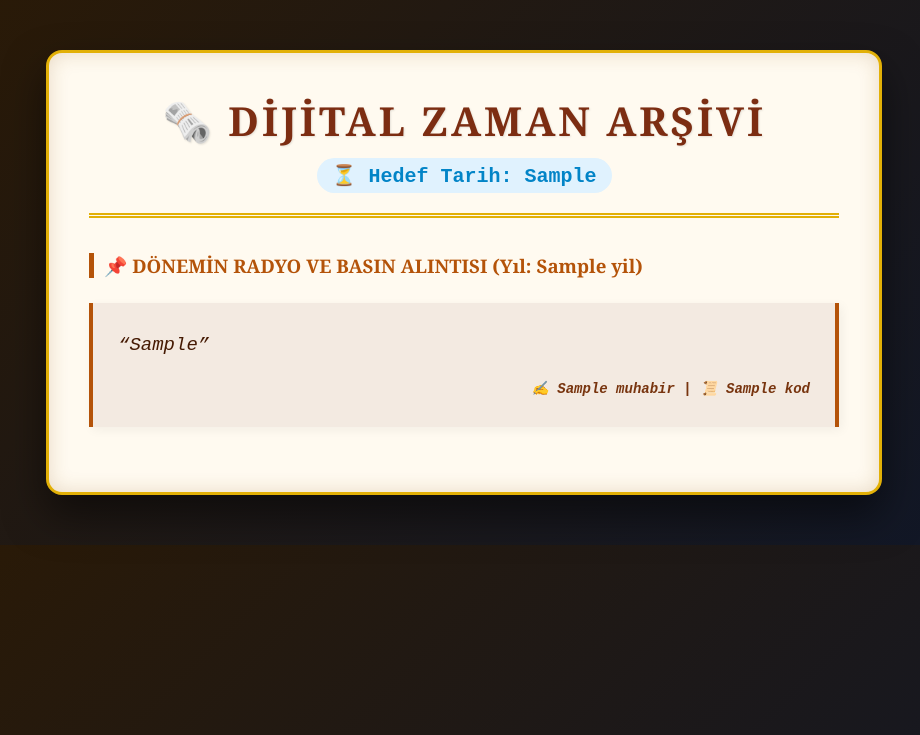
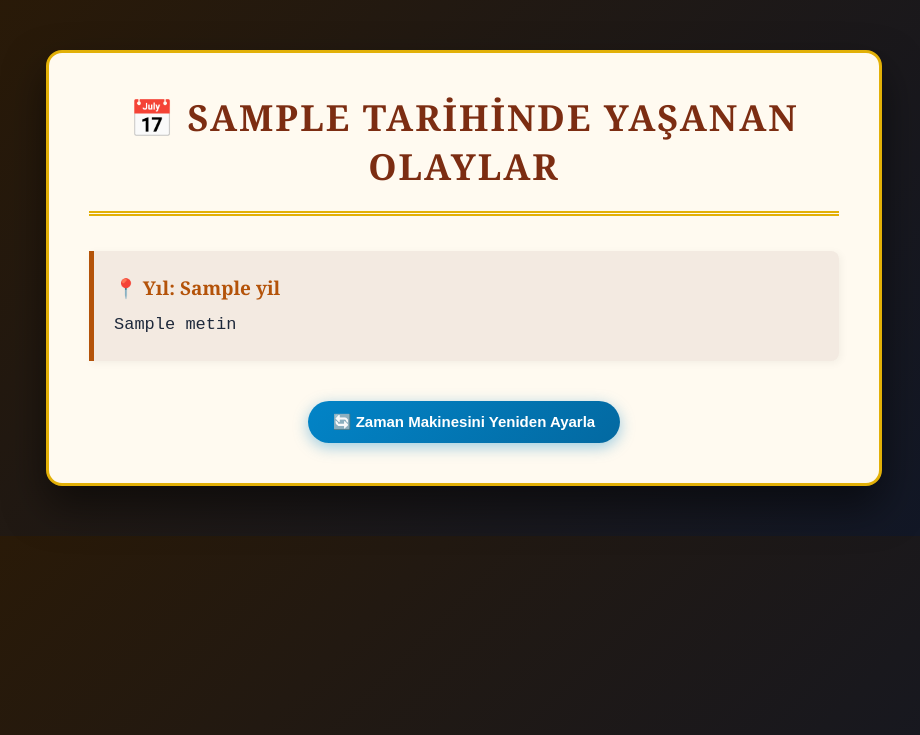
Before and after one commit to yesimcatalbas/zaman-kapsulu, a Flask app: template templates/tasarim.html in a window 1280 px wide. Shown: the top 735 px of the page, without its empty margins (176-1096 px from the left). Run offline with Flask 3, Linux system fonts and the light colour scheme; the template is opened without the code that fills it: most values are stand-ins (such as "Sample title", 1, 10 or a date in 2020).

Commit message:
coklu olay listesi ve baslik duzenlemesi

```diff
--- a/app.py
+++ b/app.py
@@ -2,22 +2,8 @@
 from flask import Flask, render_template, request, redirect, url_for
 import requests
 from datetime import datetime
-import random # Rastgele şablonlar seçebilmek için ekledik
 
 app = Flask(__name__)
-
-# Gazete giriş şablonları havuzu
-GIRIS_SABLONLARI = [
-    "Dönemin ulusal basınında geniş yankı uyandıran gelişmelere göre; {olay}",
-    "Günün öne çıkan ve tarih sayfalarında derin izler bırakan o gelişme: {olay}",
-    "Tarihin tozlu yapraklarından günümüze ulaşan resmi kayıtlara göre; {olay}",
-    "Ajanslarımıza ulaşan son dakika bilgisine göre; dünya genelinde dikkat çeken tarihi olay kayıtlara geçmiştir: {olay}",
-    "O dönem basılan gazetelerin manşetlerini süsleyen o tarihi gelişmenin özeti şu şekildedir: {olay}",
-    "Yıllar öncesinin bugününde, dünya kamuoyunun gündemine oturan ana gelişme: {olay}"
-]
-
-# Rastgele muhabir isimleri havuzu (Nostalji havası için)
-MUHABIRLER = ["Ahmet Şen / Ankara", "Selin Yılmaz / Ajanslar", "M. Ali Kaya / Dış Haberler", "Zeynep Demir / Kültür Arşivi"]
 
 def tarihten_veri_getir(secilen_tarih):
     try:
@@ -26,45 +12,41 @@ def tarihten_veri_getir(secilen_tarih):
         ay = f"{tarih_objesi.month:02d}"
         yil = tarih_objesi.year
 
+        # Wikipedia Türkçe "Tarihte Bugün" API'si
         api_adresi = f"https://api.wikimedia.org/feed/v1/wikipedia/tr/onthisday/all/{ay}/{gun}"
         headers = {'User-Agent': 'ZamanKapsuluUygulamasi/1.0 (iletisim@webkapsulu.com)'}
 
         yanit = requests.get(api_adresi, headers=headers).json()
         olaylar = yanit.get("selected", [])
 
-        en_uygun_olay = "O tarihte dünya genelinde kayda değer büyük bir olay bulunamadı veya arşivlerde yok."
+        # O güne ait tüm olayları temiz bir liste haline getiriyoruz
+        olay_listesi = []
+        for olay in olaylar:
+            metin = olay.get("text")
+            olay_yili = olay.get("year")
+            if metin and olay_yili:
+                olay_listesi.append({
+                    "yil": olay_yili,
+                    "metin": metin
+                })
 
-        for olay in olaylar:
-            if olay.get("year") == yil:
-                en_uygun_olay = olay.get("text")
-                break
-            elif olaylar:
-                en_uygun_olay = olaylar[0].get("text")
-
-        # 1. Havuzdan rastgele bir giriş cümlesi seçip içine olayı gömüyoruz
-        secilen_sablon = random.choice(GIRIS_SABLONLARI)
-        dinamik_alinti = secilen_sablon.format(olay=en_uygun_olay)
-
-        # 2. Rastgele bir muhabir imzası ve rastgele bir arşiv sayı kodu üretiyoruz
-        muhabir = random.choice(MUHABIRLER)
-        arsiv_kodu = f"Ref-No: {random.randint(1000, 9999)}/{gun}"
+        # Eğer o güne ait hiçbir olay dönmezse boş kalmasın diye önlem
+        if not olay_listesi:
+            olay_listesi.append({
+                "yil": yil,
+                "metin": "Bu tarihe ait arşiv kaydı bulunamadı."
+            })
 
         return {
             "durum": True,
-            "alinti_metni": dinamik_alinti,
-            "muhabir": muhabir,
-            "kod": arsiv_kodu,
-            "yil": yil,
-            "tam_tarih": f"{gun}.{ay}.{yil}"
+            "tam_tarih": f"{gun}.{ay}.{yil}",
+            "olaylar": olay_listesi
         }
     except Exception as hata:
         return {
             "durum": False,
-            "alinti_metni": "Arşiv bağlantısında bir hata oluştu.",
-            "muhabir": "Bilinmiyor",
-            "kod": "0000",
-            "yil": "Bilinmiyor",
-            "tam_tarih": secilen_tarih
+            "tam_tarih": secilen_tarih,
+            "olaylar": [{"yil": "Hata", "metin": "Arşiv bağlantısında bir sorun oluştu."}]
         }
 
 @app.route("/", methods=["GET", "POST"])
--- a/templates/tasarim.html
+++ b/templates/tasarim.html
@@ -4,11 +4,11 @@
 <head>
     <meta charset="UTF-8">
     <meta name="viewport" content="width=device-width, initial-scale=1.0">
-    <title>{{ veri.tam_tarih }} - Zaman Arşivi</title>
+    <title>{{ veri.tam_tarih }} Tarihli Zaman Arşivi</title>
     <style>
         body {
-            font-family: 'Courier New', Courier, monospace; /* Daktilo esintisi */
-            background: linear-gradient(135deg, #2c1a04 0%, #0f172a 100%); /* Dinamik ve derin arka plan */
+            font-family: 'Courier New', Courier, monospace;
+            background: linear-gradient(135deg, #2c1a04 0%, #0f172a 100%);
             color: #f8fafc;
             margin: 0;
             padding: 50px 20px;
@@ -17,12 +17,12 @@
         .kapsul {
             max-width: 750px;
             margin: auto;
-            border: 3px solid #e2b007; /* Altın sarısı çerçeve */
+            border: 3px solid #e2b007;
             padding: 40px;
-            background-color: #fffaf0; /* Canlı parşömen rengi */
+            background-color: #fffaf0;
             color: #1e293b;
             border-radius: 16px;
-            box-shadow: 0 20px 40px rgba(0,0,0,0.5), inset 0 0 20px rgba(139, 92, 26, 0.2);
+            box-shadow: 0 20px 40px rgba(0,0,0,0.5);
         }
         .ust-baslik {
             text-align: center;
@@ -32,43 +32,34 @@
         }
         .ust-baslik h1 {
             font-family: 'Georgia', serif;
-            font-size: 40px;
+            font-size: 36px;
             margin: 0;
-            color: #7c2d12; /* Canlı kiremit rengi */
+            color: #7c2d12;
             text-transform: uppercase;
-            letter-spacing: 3px;
-            text-shadow: 1px 1px 2px rgba(0,0,0,0.1);
+            letter-spacing: 2px;
         }
-        .tarih-etiketi {
+        .olay-listesi {
+            margin-top: 20px;
+        }
+        /* Her bir gazete maddesi/olay kutusu */
+        .gazete-maddesi {
+            background: #f3eae1;
+            border-left: 5px solid #b45309;
+            padding: 20px;
+            margin-bottom: 20px;
+            line-height: 1.8;
+            font-size: 17px;
+            text-align: justify;
+            border-radius: 0 8px 8px 0;
+            box-shadow: 2px 2px 8px rgba(0,0,0,0.05);
+        }
+        .olay-yili {
             font-weight: bold;
-            font-size: 20px;
-            color: #0284c7; /* Canlı mavi vurgu */
-            margin-top: 10px;
-            background: #e0f2fe;
-            display: inline-block;
-            padding: 5px 15px;
-            border-radius: 20px;
-        }
-        h3 {
+            color: #b45309;
+            font-size: 19px;
+            display: block;
+            margin-bottom: 5px;
             font-family: 'Georgia', serif;
-            color: #b45309;
-            border-left: 5px solid #b45309;
-            padding-left: 10px;
-        }
-        /* Gazete Alıntı Kupürü */
-        .gazete-kupuru {
-            background: #f3eae1;
-            border-right: 4px solid #b45309;
-            border-left: 4px solid #b45309;
-            padding: 25px;
-            margin: 25px 0;
-            font-style: italic;
-            font-size: 19px;
-            line-height: 1.8;
-            text-align: justify;
-            color: #451a03;
-            box-shadow: 3px 3px 10px rgba(0,0,0,0.05);
-            position: relative;
         }
         .alt-menu {
             margin-top: 40px;
@@ -85,11 +76,6 @@
             border-radius: 30px;
             font-weight: bold;
             box-shadow: 0 4px 15px rgba(2, 132, 199, 0.4);
-            transition: transform 0.2s, box-shadow 0.2s;
-        }
-        .btn-geri:hover {
-            transform: translateY(-2px);
-            box-shadow: 0 6px 20px rgba(2, 132, 199, 0.6);
         }
     </style>
 </head>
@@ -97,19 +83,22 @@
 
     <div class="kapsul">
         <div class="ust-baslik">
-            <h1>🗞️ DİJİTAL ZAMAN ARŞİVİ</h1>
-            <div class="tarih-etiketi">⏳ Hedef Tarih: {{ veri.tam_tarih }}</div>
+            <h1>📅 {{ veri.tam_tarih }} TARİHİNDE YAŞANAN OLAYLAR</h1>
         </div>
 
-        <h3>📌 DÖNEMİN RADYO VE BASIN ALINTISI (Yıl: {{ veri.yil }})</h3>
+        <div class="olay-listesi">
+            {% for olay in veri.olaylar %}
+            <div class="gazete-maddesi">
+                <span class="olay-yili">📍 Yıl: {{ olay.yil }}</span>
+                {{ olay.metin }}
+            </div>
+            {% endfor %}
+        </div>
 
-        <div class="gazete-kupuru">
-    “{{ veri.alinti_metni }}”
-
-    <div style="text-align: right; margin-top: 15px; font-size: 14px; color: #78350f; font-weight: bold;">
-        ✍️ {{ veri.muhabir }} | 📜 {{ veri.kod }}
+        <div class="alt-menu">
+            <a href="/" class="btn-geri">🔄 Zaman Makinesini Yeniden Ayarla</a>
+        </div>
     </div>
-</div>
 
 </body>
 </html>
```
